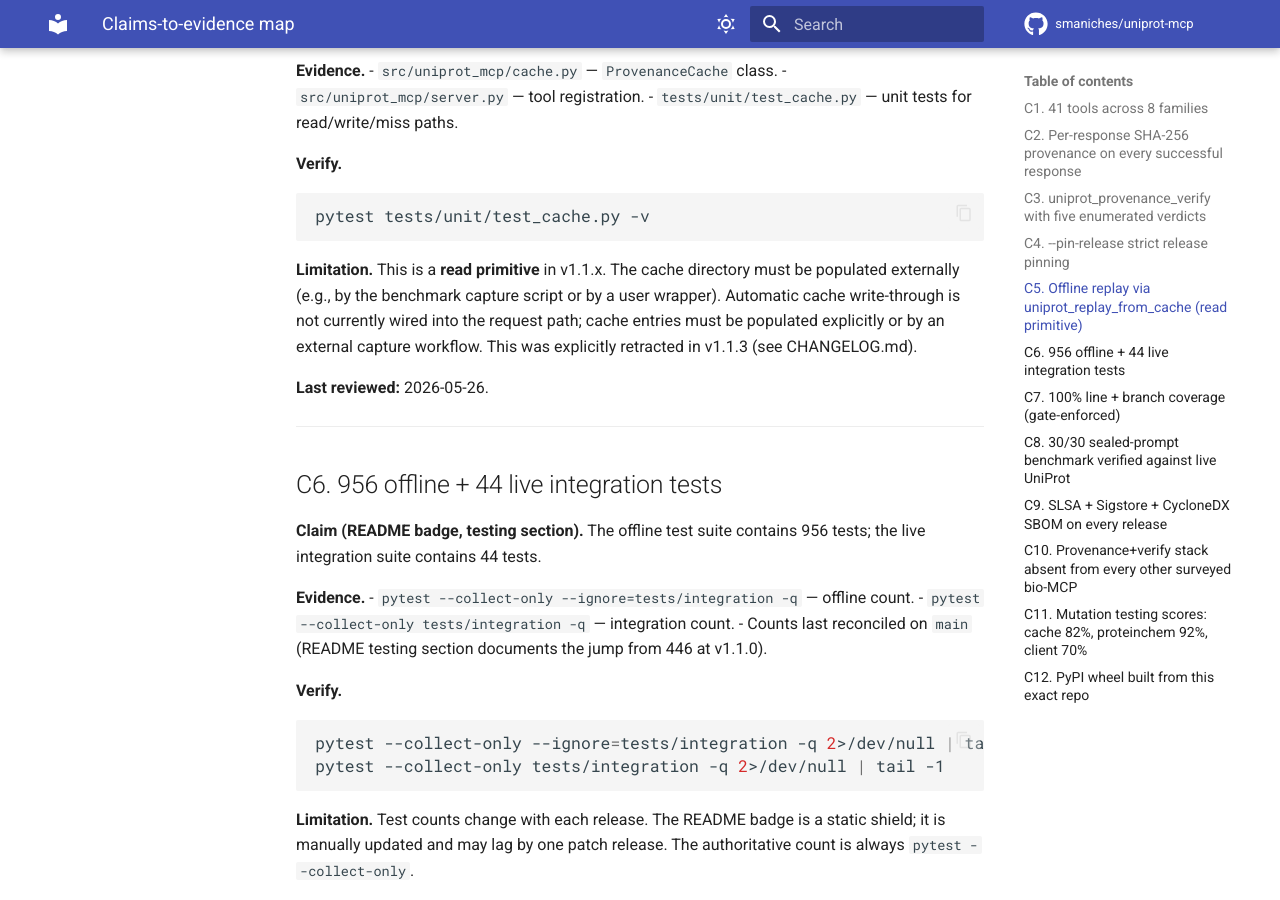
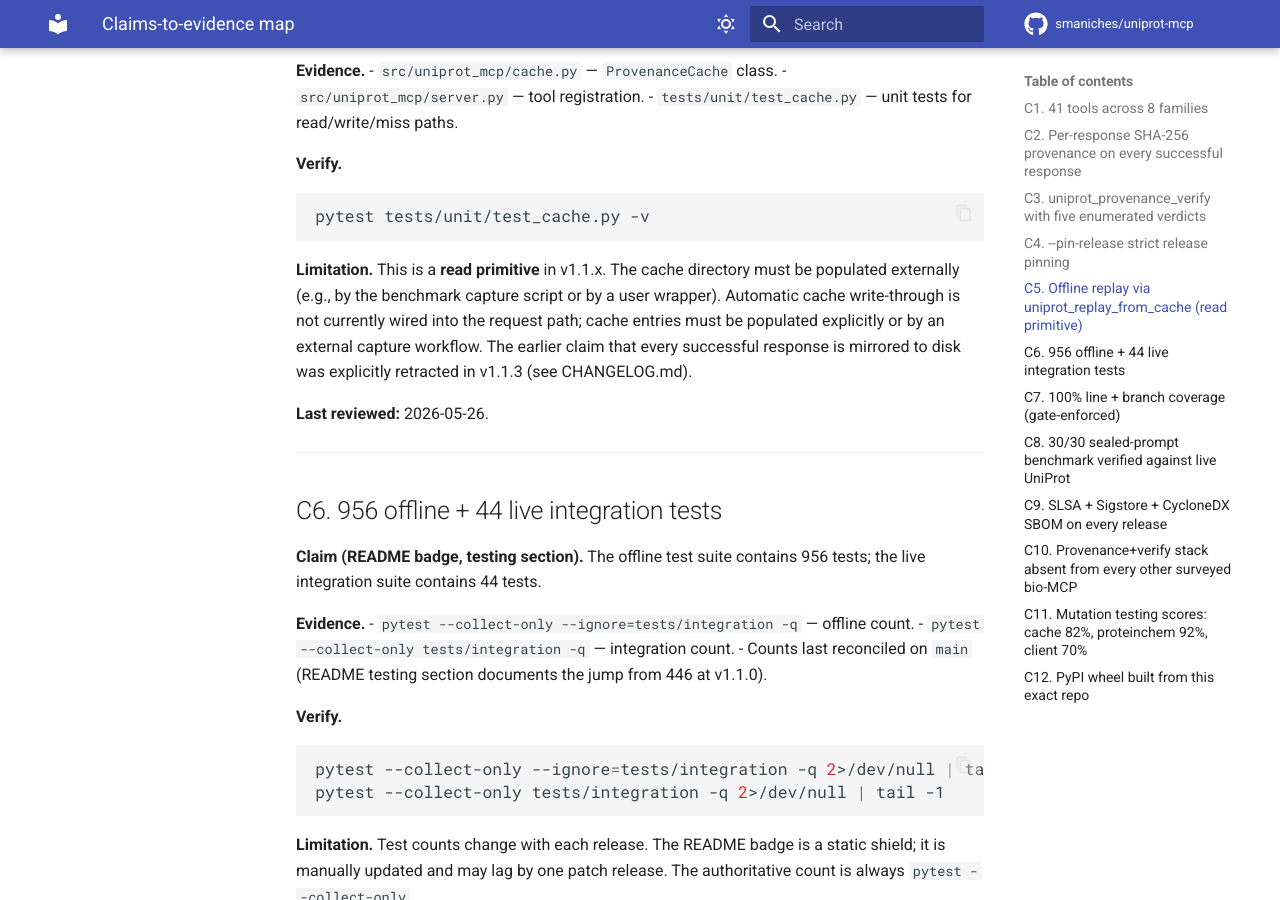
Before and after one commit to smaniches/uniprot-mcp, an MkDocs documentation site: the page built from docs/CLAIMS.md, in a window 1280 px wide and 900 px high, scrolled down 2873 px. Built offline with MkDocs 1.6.1 and Material for MkDocs 9.7.7, drawn with Linux system fonts in a browser that asks for light colours; comment, search, counter and statistics services are not loaded.

Commit message:
docs: name the retracted cache overclaim and correct the mcp range (#148)
C5 in docs/CLAIMS.md ended with "This was explicitly retracted in
v1.1.3". After #145 reworded the preceding sentence, "This" resolved to
the statement immediately before it — that cache entries must be
populated explicitly — which read as though the current, accurate
limitation had been retracted. That inverted the meaning and
contradicted CHANGELOG.md, where v1.1.3 retracted the opposite thing:
the claim that "every successful response is mirrored to disk". Name
that overclaim explicitly so the sentence cannot bind to the wrong
antecedent. Caught by review on #145 after merge.

docs/SECURITY-AUDIT.md 4.1 still described the production runtime as
`mcp >= 1.2`. That has been wrong since #139 raised the floor to 1.28.1
for CVE-2026-59950, and became wrong twice over when #146 added the `<2`
ceiling. A security audit that understates its own dependency floor is
worse than one that says nothing, since a reader checking CVE exposure
against it would conclude the vulnerable range is still permitted. Now
states the real range and why each side exists.

Signed-off-by: Santiago Maniches <14163467+smaniches@users.noreply.github.com>

```diff
--- a/docs/CLAIMS.md
+++ b/docs/CLAIMS.md
@@ -151,8 +151,9 @@ pytest tests/unit/test_cache.py -v
 directory must be populated externally (e.g., by the benchmark capture
 script or by a user wrapper). Automatic cache write-through is not
 currently wired into the request path; cache entries must be populated
-explicitly or by an external capture workflow. This was explicitly
-retracted in v1.1.3 (see CHANGELOG.md).
+explicitly or by an external capture workflow. The earlier claim that
+every successful response is mirrored to disk was explicitly retracted
+in v1.1.3 (see CHANGELOG.md).
 
 **Last reviewed:** 2026-05-26.
 
```
Also changed, not shown: docs/SECURITY-AUDIT.md (+1 -1 lines).
